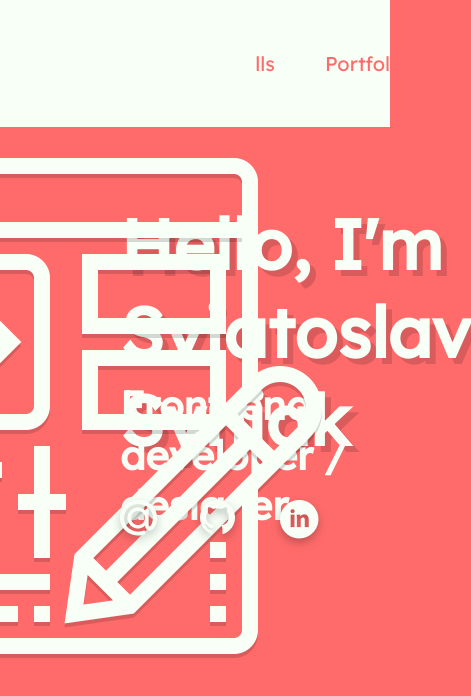
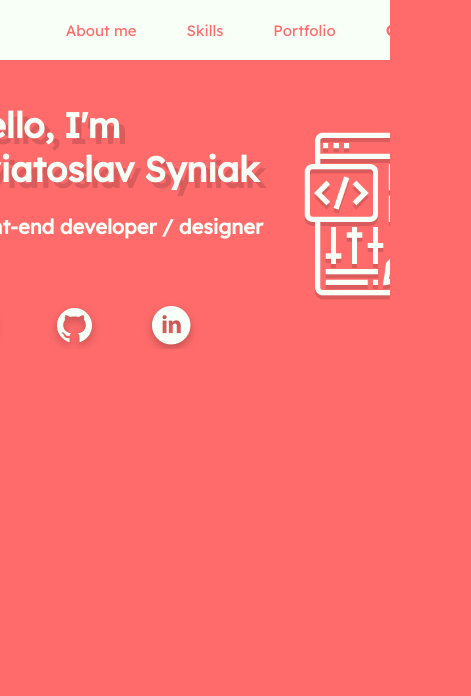
Before and after one commit to SyniakSviatoslav/SyniakSviatoslav.github.io, a plain HTML site: page index.html in a window 390 px wide. Shown: the whole page, 471 px wide, since content can reach past the window. Drawn offline with Linux system fonts and the light colour scheme; a web font is replaced by a local one.

Commit message:
added responsive

```diff
--- a/index.html
+++ b/index.html
@@ -1,13 +1,15 @@
 <!DOCTYPE HTML>
 
 <html>
+
 <head>
    <title>Portfolio</title>
    <meta charset="utf-8" />
    <meta name="viewport" content="width=device-width, initial-scale=1" />
    <link rel="stylesheet" href="css/main.css" />
 </head>
- <body >
+
+<body>
 
 
    <header>
@@ -19,35 +21,39 @@
             <a href="skills.html">Skills</a>
          </button>
          <button class="NavigationItem">
-         <a href="portfolio.html" >Portfolio</a>
+            <a href="portfolio.html">Portfolio</a>
          </button>
          <button class="NavigationItem2">
-         <a href="#" >Contact me</a>
+            <a href="#">Contact me</a>
          </button>
       </nav>
    </header>
 
+   <div class="main">
       <div class="content">
+         <div class="description">
             <h1>
                Hello, I'm <br> Sviatoslav Syniak
             </h1>
             <h2> Front-end developer / designer</h2>
-      <img src="images/front.png" class="logo"/>
+            <div class="icons">
                <a href="mailto:sandmann.holzmann@gmail.com">
-      <img src="images/email1.png" class="icon1"/>
+                  <img src="images/email1.png" class="icon1" />
                </a>
                <a href="https://github.com/SyniakSviatoslav">
-      <img src="images/github1.png" class="icon2"/>
+                  <img src="images/github1.png" class="icon2" />
                </a>
                <a href="https://www.linkedin.com/in/sviatoslav-syniak-a1742420b/">
-      <img src="images/linkedin1.png" class="icon3"/>
+                  <img src="images/linkedin1.png" class="icon3" />
                </a>
             </div>
-	   <div id="section">
          </div>
+         <img src="images/front.png" class="logo" />
       </div>
-<div>
+
+
    </div>
 
 </body>
+
 </html>
--- a/scss/base/_colors.scss
+++ b/scss/base/_colors.scss
@@ -1,11 +1,2 @@
-//colors
-$black-theme-light: #212121;
-$blackthema-light-opacity: #212121;
-$blacktheme-dark: #181818;
-$icon-color: #909090;
-$icon-color-fill: #FFFFFF;
-$white: #FFFFFF;
-$yotube-red: #FF0000;
-$bordor-color:#424242;
-$subs-new-videos:#3392FF;
-$black-99:#000000;
+$white:#f7fff7;
+$red:#ff6b6b;
--- a/scss/base/_sizes.scss
+++ b/scss/base/_sizes.scss
@@ -1,7 +1,9 @@
-$xs: 10px;
-$s: 12px;
-$m: 14px;
-$l: 16px;
-$xl: 18px;
-$xxl: 20px;
-$xxxl: 24px;
+$xs: 15px;
+$s: 20px;
+$m: 35px;
+$ms: 20px;
+$mm: 30px;
+$ml: 50px;
+$l: 25px;
+$xl: 40px;
+$xxl: 70px;
--- a/scss/base/_variables.scss
+++ b/scss/base/_variables.scss
@@ -1,3 +1,6 @@
 $header_height: 56px;
 $sidebar_padding: 20px;
-$sidebar_border: 2px solid $bordor-color;
+$padding_header: 10px;
+$margin_icons: 60px;
+$margin_header: 30px;
+$border_radius: 5px;
--- a/scss/main.scss
+++ b/scss/main.scss
@@ -1,11 +1,7 @@
 @import "./base/core";
 
 @import url('https://fonts.googleapis.com/css2?family=Fredoka+One&family=Lexend+Deca&family=Train+One&display=swap');
-:root {
-  --main-color: #f7fff7;
-  --background-color: #ff6b6b;
-  --secondary-color: #ffe66d;
-}
+
 
 * {
    font-family: $primaryFont;
@@ -14,131 +10,144 @@
 *::-webkit-scrollbar {
   width: 0.5em;
   height: 0.5em;
-  background-color: $black-theme-light;
+  background-color: $white;
 }
 
 *::-webkit-scrollbar-thumb {
-  background-color: $icon-color;
-  border-radius: 4px;
+  background-color: $red;
+  border-radius: $border_radius;
+}
+
+body, html {
+height: 100vh;
 }
 
 body {
 margin: 0;
-  font-family: 'Lexend Deca', sans-serif;
-  background-color: var(--background-color);
+background-color: $red;
+height: 100vh;
 }
-.main {
-background-color: var(--background-color);
-}
+
 header {
 position:fixed;
-top: 0px;
-font-family: 'Lexend Deca', sans-serif;
-color: var(--background-color);
-font-size: 72px;
-background-color: var(--main-color);
+top: 0;
+z-index: 1;
+font-family: $primaryFont;
+background-color: $white;
 display: flex;
 align-items: center;
 justify-content: space-between;
-width: 100%;
-height: 15%;
+width: 100vw;
+height: 60px;
 }
 .nav {
+width: 100%;
 display: flex;
 justify-content: center;
 align-items: center;
-margin-left: 65%;
+padding-left: 55%;
+white-space: nowrap;
 overflow: hidden;
-white-space: nowrap;
+text-overflow: ellipsis;
 }
 
 .NavigationItem {
-margin-right: 30px;
-font-family: 'Lexend Deca', sans-serif;
-color: var(--background-color);
-background-color: #f7fff7;
-text-decoration: none;
+margin-right: $margin_header;
+font-family: $primaryFont;
+color: $red;
+background-color: $white;
 border: none;
-padding: 10px;
+padding: $padding_header;
 width: 100%;
-font-size: 20px;
-border-radius: 5px;
+font-size: $l;
+border-radius: $border_radius;
 animation-name: firstanimation;
 animation-duration: 1.5s;
 }
 
 a {
-  color: var(--background-color);
+color: $red;
+text-decoration: none;
 }
 
 a:hover {
-color: var(--main-color);
+color: $white;
 }
 
 .NavigationItem:hover {
-color: var(--main-color);
-background-color: var(--background-color);
+color: $white;
+background-color: $red;
 transition-duration: 1.5s;
 width: 100px;
 }
+
 .NavigationItem2 {
+  width: 100%;
   font-family: 'Lexend Deca', sans-serif;
-  color: var(--background-color);
-  background-color: var(--main-color);
-  font-size: 20px;
+  color: $red;
+  background-color: $white;
+  font-size: $l;
   font-weight: bolder;
-  border-radius: 5px;
+  padding: $padding_header;
+  margin-right: $margin_header;
+  border-radius: $border_radius;
   border: none;
   animation-name: firstanimation;
   animation-duration: 1.5s;
   }
+
 .NavigationItem2:hover {
-  font-family: 'Lexend Deca', sans-serif;
-  color: var(--main-color);
-  background-color: var(--background-color);
-  font-size: 20px;
-  border-radius: 5px;
+  font-family: $primaryFont;
+  color: $white;
+  background-color: $red;
+  font-size: $l;
+  border-radius: $border_radius;
   transition-duration: 1.5s;
   }
-a {
-  text-decoration: none;
+
+  .main {
+  height: 100%;
+  width: 100%;
+  padding-top: 60px;
+  display: inline-flex;
+  }
+
+  .content {
+    display: flex;
+    flex-wrap: wrap-reverse;
+    align-items: center;
+    justify-content: center;
+    width: 100%;
+    white-space: nowrap;
+    overflow: hidden;
+  }
+
+  .description {
+    padding-right: 10%;
+    padding-left: 10%;
+    padding-top: 5%;
   }
 
 .logo {
-  display: flex;
-  position: absolute;
-  top: 150px;
-  right: 60px;
+  padding-top: 5%;
   filter: drop-shadow(0px 4px 0px rgba(0, 0, 0, 0.15));
   animation-name: firstanimation;
   animation-duration: 2s;
 }
 
 
-
-.description {
-  display: flex;
-  justify-content: left;
-  width: 400px;
-}
 h1 {
-  position: absolute;
-  margin-top: 200px;
-  margin-left: 120px;
-  font-family: 'Lexend Deca', sans-serif;
-  font-size: 70px;
-  color: var(--main-color);
+  font-family: $primaryFont;
+  font-size: $xxl;
+  color: $white;
   filter: drop-shadow(6px 6px 0px rgba(0, 0, 0, 0.15));
   animation-name: firstanimation;
   animation-duration: 4s;
   }
   h2 {
-    position: absolute;
-    margin-top: 380px;
-    margin-left: 120px;
-    font-family: 'Lexend Deca', sans-serif;
-    font-size: 40px;
-    color: var(--main-color);
+  font-family: $primaryFont;
+  font-size: $xl;
+  color: $white;
   animation-name: firstanimation;
   animation-duration: 4s;
   }
@@ -149,13 +158,17 @@ h1 {
         {opacity:1;}
         }
 
+  .icons {
+    display: flex;
+    align-items: center;
+    padding-top: 50px;
+  }
+
   .icon1 {
-    position: absolute;
-    top: 500px;
-    left:120px;
   filter: drop-shadow(0px 4px 4px rgba(0, 0, 0, 0.25));
   animation-name: firstanimation;
   animation-duration: 4s;
+  margin-right: $margin_icons;
     }
     .icon1:hover {
       display: block;
@@ -164,12 +177,10 @@ h1 {
       transition-duration: 0.5s;
     }
     .icon2 {
-      position: absolute;
-      top: 500px;
-      left:200px;
       filter: drop-shadow(0px 4px 4px rgba(0, 0, 0, 0.25));
       animation-name: firstanimation;
       animation-duration: 4s;
+      margin-right: $margin_icons;
       }
       .icon2:hover {
         display: block;
@@ -179,12 +190,10 @@ h1 {
       }
 
       .icon3 {
-        position: absolute;
-        top: 500px;
-        left:280px;
         filter: drop-shadow(0px 4px 4px rgba(0, 0, 0, 0.25));
         animation-name: firstanimation;
         animation-duration: 4s;
+        margin-right: $margin_icons;
         }
         .icon3:hover {
           display: block;
@@ -192,3 +201,60 @@ h1 {
           border-radius: 5px;
           transition-duration: 0.5s;
         }
+
+        @media (max-width: 1400px) {
+          .logo {
+              max-width: 90%;
+              max-height: 90%;
+          }
+        }
+
+        @media (max-width: 1277px) {
+          .NavigationItem {
+          font-size: $ms;
+          }
+          .NavigationItem2 {
+            font-size: $ms;
+          }
+          h1 {
+          font-size: $ml;
+          }
+          h2 {
+          font-size: $mm;
+          }
+          .logo {
+            max-width: 80%;
+            max-height: 80%;
+        }
+        }
+
+        @media (max-width: 1070px) {
+          .nav {
+            padding-left: 45%;
+          }
+          .logo {
+            max-width: 65%;
+            max-height: 65%;
+        }
+        }
+
+        @media (max-width: 960px) {
+          .NavigationItem {
+          font-size: $xs;
+          }
+          .NavigationItem2 {
+            font-size: $xs;
+          }
+          h1 {
+          font-size: $m;
+          }
+          h2 {
+          font-size: $s;
+          }
+        }
+
+        @media (max-width: 770px) {
+          .content {
+          flex-wrap: wrap-reverse;
+          }
+          }
```
Also changed, not shown: css/main.css, main.css (added), 1 other file. Lines whose indentation alone changed are shown as unchanged.
